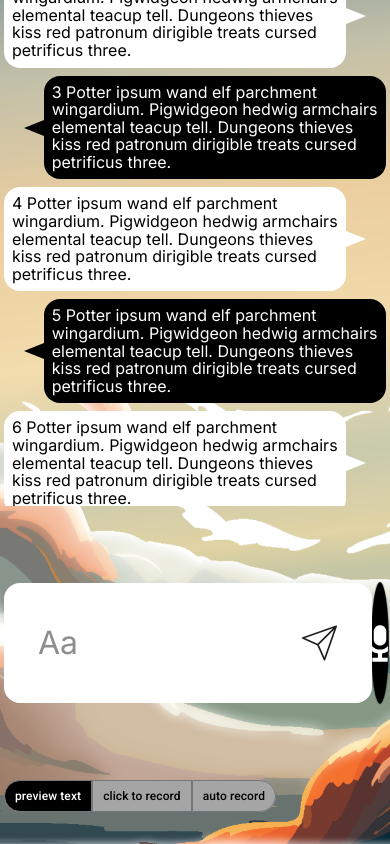
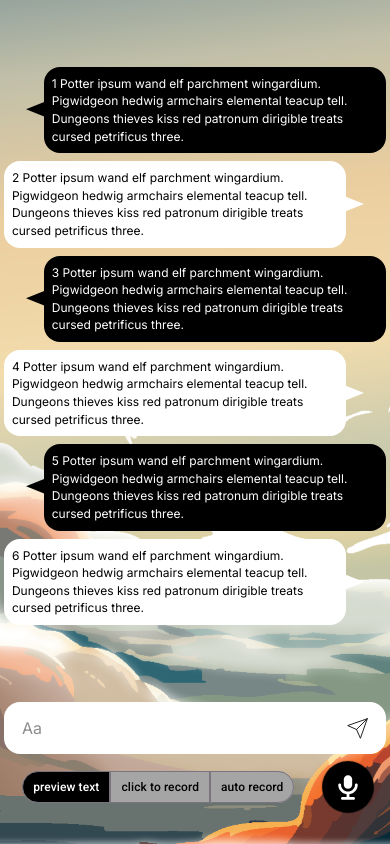
Before and after one commit to PotatoEater0127/UnicornAI, a React (Vite) app: page / in a window 390 px wide. Built offline with nearby package versions, Linux system fonts and the light colour scheme.

Commit message:
feat: adjust mobile viewport for action elements

```diff
--- a/src/App.styles.ts
+++ b/src/App.styles.ts
@@ -4,7 +4,7 @@ import { media } from "./styles/ media.sytles";
 export const Container = styled.div`
   background: center bottom/ cover no-repeat url("/assets/background.png");
   width: 100vw;
-  height: 100vh;
+  height: 100dvh;
   display: flex;
   justify-content: stretch;
 
--- a/src/components/AudioRecord/index.styles.ts
+++ b/src/components/AudioRecord/index.styles.ts
@@ -1,4 +1,5 @@
 import styled, { css, keyframes } from "styled-components";
+import { media } from "../../styles/ media.sytles";
 
 type ButtonProps = {
   $isRecording?: boolean;
@@ -11,7 +12,14 @@ const pulseAnimation = keyframes`
   100% {
     box-shadow: 0 0 0 30px rgba(0, 0, 0, 0);
   }
+`;
 
+export const Container = styled.div`
+  width: 20%;
+  order: 3;
+  display: flex;
+  justify-content: center;
+  align-items: center;
 `;
 
 export const Button = styled.button<ButtonProps>`
@@ -29,6 +37,12 @@ export const Button = styled.button<ButtonProps>`
       animation: ${pulseAnimation} 1.5s infinite;
     `}
 
+  ${media.xs(css`
+    background-size: 20px;
+    width: 50px;
+    height: 50px;
+  `)}
+
   &:hover {
     cursor: pointer;
   }
--- a/src/components/AudioRecord/index.tsx
+++ b/src/components/AudioRecord/index.tsx
@@ -1,7 +1,8 @@
 import { useRef, useState } from "react";
+import styled from "styled-components";
 import * as Styled from "./index.styles";
 
-function AudioRecord() {
+function AudioRecord({ className }: { className?: string }) {
   const [isRecording, setIsRecording] = useState(false);
   // record handlers
   const mediaRecorder = useRef<MediaRecorder | null>(null);
@@ -57,8 +58,10 @@ function AudioRecord() {
   };
 
   return (
-    <Styled.Button onClick={handleRecordToggle} $isRecording={isRecording} />
+    <Styled.Container className={className}>
+      <Styled.Button onClick={handleRecordToggle} $isRecording={isRecording} />
+    </Styled.Container>
   );
 }
 
-export default AudioRecord;
+export default styled(AudioRecord)``;
--- a/src/components/Bubble/AI/index.styles.ts
+++ b/src/components/Bubble/AI/index.styles.ts
@@ -12,7 +12,7 @@ export const Container = styled(BubbleContainer)`
     border-left-color: #000;
     position: absolute;
     top: 50%;
-    left: 0;
-    transform: translate(-100%, -50%) rotateZ(180deg);
+    left: 2px;
+    transform: translate(-100%, -55%) rotateZ(180deg);
   }
 `;
--- a/src/components/Bubble/User/index.styles.ts
+++ b/src/components/Bubble/User/index.styles.ts
@@ -10,7 +10,7 @@ export const Container = styled(BubbleContainer)`
     border-left-color: #fff;
     position: absolute;
     top: 50%;
-    right: 0;
+    right: 2px;
     transform: translate(100%, -50%);
   }
 `;
--- a/src/components/Bubble/index.styles.ts
+++ b/src/components/Bubble/index.styles.ts
@@ -25,11 +25,12 @@ export const Chat = styled.p`
   font-size: 1.25rem;
   line-height: 2rem;
   padding: 32px;
+  white-space: pre-line;
 
   ${media.xs(
     css`
       border-radius: 16px;
-      font-size: 1rem;
+      font-size: ${12 / 16}rem;
       padding: 8px;
       line-height: 1.1rem;
     `
--- a/src/components/Chat/index.styles.ts
+++ b/src/components/ChatInput/index.styles.ts
@@ -1,15 +1,30 @@
-import styled from "styled-components";
+import styled, { css } from "styled-components";
+import { media } from "../../styles/ media.sytles";
 
 const BORDER_RADIUS = 16;
 
-export const Form = styled.form`
+type FormProps = {
+  $hidden?: boolean;
+};
+
+export const Form = styled.form<FormProps>`
   background-color: #fff;
   border-radius: ${BORDER_RADIUS}px;
   display: flex;
   align-items: center;
   padding: 32px;
   position: relative;
-  width: 1000px;
+  width: 90%;
+  max-width: 1000px;
+  opacity: ${({ $hidden }) => ($hidden ? 0 : 1)};
+  transition: opacity 0.12s ease-in;
+
+  ${media.xs(
+    css`
+      padding: 8px 16px;
+      width: 100%;
+    `
+  )}
 
   .textarea {
     font-family: "Inter", sans-serif;
@@ -22,6 +37,11 @@ export const Form = styled.form`
     &::placeholder {
       color: #8d8d8d;
       font-size: 2rem;
+      ${media.xs(
+        css`
+          font-size: 1rem;
+        `
+      )}
     }
   }
 
@@ -30,6 +50,14 @@ export const Form = styled.form`
     border-color: transparent;
     height: 40px;
     width: 40px;
+
+    ${media.xs(
+      css`
+        height: 25px;
+        width: 25px;
+      `
+    )}
+
     &:hover {
       cursor: pointer;
     }
--- a/src/components/Chat/index.tsx
+++ b/src/components/ChatInput/index.tsx
@@ -11,7 +11,7 @@ const WAIT_TIME = {
   USER: 200,
 };
 
-function Chat() {
+function ChatInput({ hidden = false }: { hidden?: boolean }) {
   const [isLoading, setIsLoading] = useState(false);
   const { addChat } = useChat();
 
@@ -61,7 +61,7 @@ function Chat() {
   };
 
   return (
-    <Styled.Form onSubmit={handleSubmit} ref={formRef}>
+    <Styled.Form onSubmit={handleSubmit} ref={formRef} $hidden={hidden}>
       {isLoading && <Styled.Loading />}
       <textarea
         className="textarea"
@@ -69,11 +69,11 @@ function Chat() {
         onKeyDown={handleKeyDown}
         rows={1}
         placeholder="Aa"
-        disabled={isLoading}
+        disabled={isLoading || hidden}
       />
       <button type="submit" className="send" disabled={isLoading} />
     </Styled.Form>
   );
 }
 
-export default Chat;
+export default ChatInput;
--- a/src/components/FeatureToggle/index.styles.ts
+++ b/src/components/FeatureToggle/index.styles.ts
@@ -40,6 +40,12 @@ export const Ul = styled.ul`
   letter-spacing: 0.1px;
   padding: 0;
 
+  ${media.xs(
+    css`
+      font-size: ${12 / 16}rem;
+    `
+  )}
+
   ${Li} {
     &:first-child {
       border-radius: ${BORDER_RADIUS}px 0 0 ${BORDER_RADIUS}px;
@@ -48,10 +54,13 @@ export const Ul = styled.ul`
       border-radius: 0 ${BORDER_RADIUS}px ${BORDER_RADIUS}px 0;
     }
   }
+`;
 
-  ${media.xs(
-    css`
-      font-size: ${12 / 16}rem;
-    `
-  )}
+export const Container = styled.div`
+  display: flex;
+  justify-content: center;
+  align-items: center;
+  ${media.xs(css`
+    width: 75%;
+  `)}
 `;
--- a/src/components/FeatureToggle/index.tsx
+++ b/src/components/FeatureToggle/index.tsx
@@ -8,6 +8,7 @@ function FeatureToggle() {
   const features = Object.values(FEATURE);
 
   return (
+    <Styled.Container>
       <Styled.Ul>
         {features.map((feature) => (
           <Styled.Li
@@ -19,6 +20,7 @@ function FeatureToggle() {
           </Styled.Li>
         ))}
       </Styled.Ul>
+    </Styled.Container>
   );
 }
 
--- a/src/components/Main/index.styles.ts
+++ b/src/components/Main/index.styles.ts
@@ -19,9 +19,14 @@ export const Container = styled.main`
 export const Bubbles = styled.div`
   display: flex;
   flex-direction: column;
-  max-height: 60vh;
+  height: 60dvh;
   overflow-y: auto;
   flex-direction: column-reverse;
+
+  ${media.xs(css`
+    margin-bottom: 8px;
+    height: 75dvh;
+  `)}
 
   ${BubbleContainer} {
     margin-bottom: 32px;
@@ -34,4 +39,12 @@ export const Bubbles = styled.div`
 
 export const Action = styled.div`
   display: flex;
+  flex-wrap: wrap;
+  ${media.xs(
+    css`
+      align-items: center;
+      justify-content: end;
+      gap: 8px;
+    `
+  )};
 `;
--- a/src/components/Main/index.tsx
+++ b/src/components/Main/index.tsx
@@ -4,7 +4,7 @@ import { useFeature } from "../../context/FeatureProvider";
 import { CREATOR, FEATURE } from "../../context/type";
 import AudioRecord from "../AudioRecord";
 import { AIBubble, UserBubble } from "../Bubble";
-import Chat from "../Chat";
+import ChatInput from "../ChatInput";
 import FeatureToggle from "../FeatureToggle";
 import * as Styled from "./index.styles";
 
@@ -41,10 +41,10 @@ function Main() {
         })}
       </Styled.Bubbles>
       <Styled.Action>
-        {showInputChat && <Chat />}
+        <ChatInput hidden={!showInputChat} />
         <AudioRecord />
+        <FeatureToggle />
       </Styled.Action>
-      <FeatureToggle />
     </Styled.Container>
   );
 }
```
Lines whose indentation alone changed are shown as unchanged.
